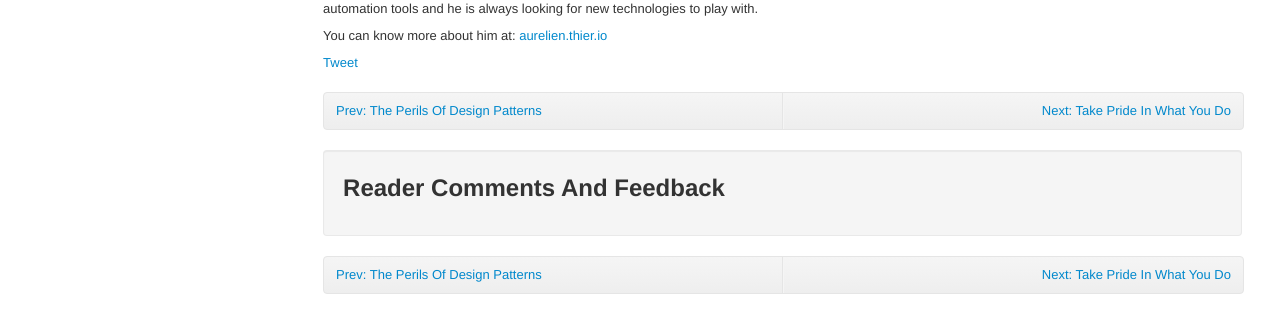
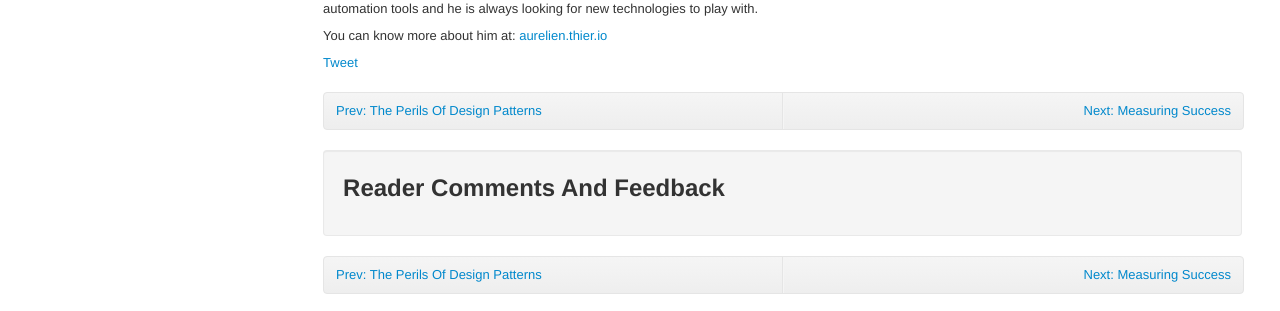
Before and after one commit to stuartherbert/if-i-knew-then, a Jekyll site: the page built from social-events.md, in a window 1280 px wide and 900 px high, scrolled down 1059 px. Shown: the part 586-897 px from the top of the window. Built offline with Jekyll 4.4.1, drawn with Linux system fonts in a browser that asks for light colours; comment, search, counter and statistics services are not loaded; some of the changed text lies outside the part shown.

Commit message:
Regenerated the navigation

```diff
--- a/_includes/sidebar/sidebar.html
+++ b/_includes/sidebar/sidebar.html
@@ -8,6 +8,7 @@
 <li><a href="attitude-counts.html">Attitude Counts</a></li>
 <li><a href="design-patterns.html">The Perils Of Design Patterns</a></li>
 <li><a href="social-events.html">Social Events</a></li>
+<li><a href="measuring-success.html">Measuring Success</a></li>
 <li><a href="take-pride-in-what-you-do.html">Take Pride In What You Do</a></li>
 <li><a href="key-skills-for-industry.html">The Key Skills That Industry Expects</a></li>
 <li><a href="feedback.html">Feedback Most Welcome</a></li>
--- a/social-events.md
+++ b/social-events.md
@@ -2,7 +2,7 @@
 layout: book-chapter
 title: Social Events
 prev: '<a href="design-patterns.html">Prev: The Perils Of Design Patterns</a>'
-next: '<a href="take-pride-in-what-you-do.html">Next: Take Pride In What You Do</a>'
+next: '<a href="measuring-success.html">Next: Measuring Success</a>'
 ---
 
 # Aurélien Thieriot - Social Events
```
Also changed, not shown: take-pride-in-what-you-do.md (+1 -1 lines).
